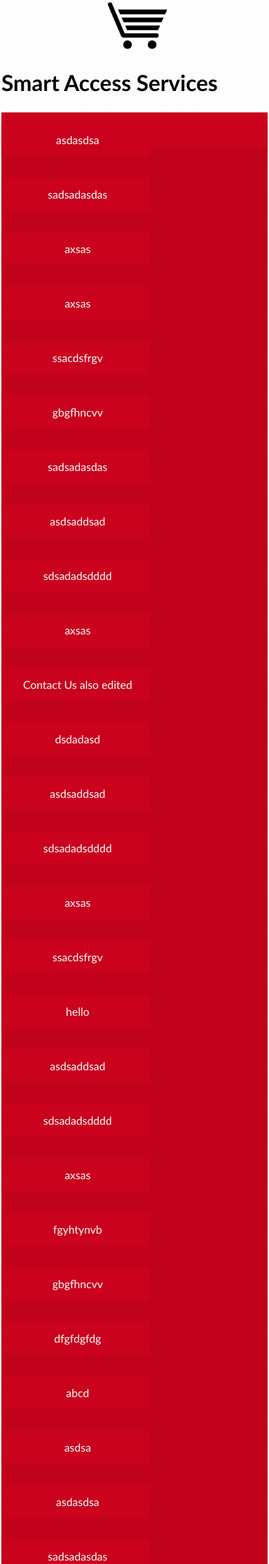
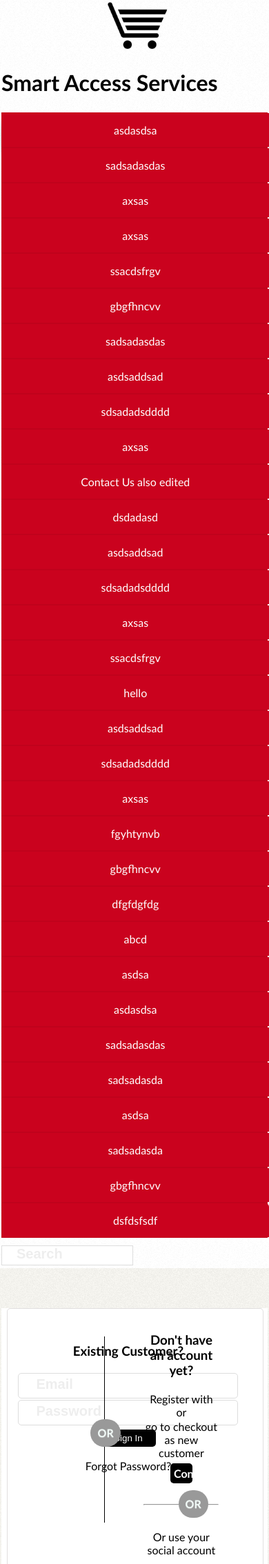
Before and after one commit to infotechnab/smartaservice, a CodeIgniter app: page /bnw/index.php/view/login in a window 390 px wide. Shown: the top 2268 px of the page at 69% size. Run offline with CodeIgniter, Linux system fonts and the light colour scheme; data comes from the database, SQL or seed files in the repository; some libraries are stand-ins or nearby versions.

Commit message:
responsive registration

```diff
--- a/content/uploads/styles/styles.css
+++ b/content/uploads/styles/styles.css
@@ -197,7 +197,7 @@ body
     background-color: #fff;
     min-height: 320px;
     margin-bottom: 25px;
-    width: 35%;
+
 }
 #outerBorder
 {
@@ -211,7 +211,7 @@ body
 }
 .loginLeft
 {
-    width: 40%;
+
     margin: 3%;
     padding: 1%;
     float: left;
@@ -553,7 +553,14 @@ div.vertical-line{
     {
         padding: 0px;
     }
-
+#register
+{
+    width: 35%;
+}
+.loginLeft
+{
+    width: 40%;
+}
     #navigation ul li
     {
 
@@ -607,7 +614,10 @@ div.vertical-line{
     {
         padding: 0px;
     }
-
+#register
+{
+    width: 35%;
+}
     #navigation ul li
     {
 
@@ -643,6 +653,10 @@ div.vertical-line{
         background-size: 51%;
         height: 46px;
     }
+    .loginLeft
+{
+    width: 35%;
+}
 }
 @media screen and (max-width : 1280px)
 {
@@ -667,7 +681,10 @@ div.vertical-line{
          margin: 0px 1px 0px 1px;
         padding: 1px 0px 1px 0px;
     }
-
+#register
+{
+    width: 35%;
+}
     .contentContainerImage img
     {
         width: 92%;
@@ -692,6 +709,10 @@ div.vertical-line{
         background-size: 45%;
         height: 46px;
     }
+    .loginLeft
+{
+    width: 35%;
+}
 }
 @media screen and (max-width : 1250px)
 {
@@ -725,6 +746,14 @@ div.vertical-line{
     {
         width: 95%;
     }
+    #register
+{
+    width: 35%;
+}
+.loginLeft
+{
+    width: 35%;
+}
     #searchbox
     {
         width: 10%;
@@ -750,7 +779,10 @@ div.vertical-line{
     {
         padding: 0px 0px 0px 20px;
     }
-
+    #register
+{
+    width: 35%;
+}
     .sliderTable
     {
         width: 90%;
@@ -815,7 +847,14 @@ div.vertical-line{
         float: left;
         margin-right: 10px;
     }
-
+    #register
+{
+    width: 38%;
+}
+.loginLeft
+{
+    width: 30%;
+}
     #cssmenu ul
     {
         width: 100%;
@@ -875,7 +914,24 @@ div.vertical-line{
     }
 }
 @media screen and (max-width : 650px)
-{
+{#cssmenu ul
+    {
+        width: 100%;
+    }
+#cssmenu ul li.has-sub
+    {
+        width: 46.5%;
+    }
+#cssmenu ul li.has-sub a
+    {
+        width: 99%;
+        margin: 0 auto 0 auto;
+        text-align: center;
+    }
+    #cssmenu ul li.has-sub ul li.has-sub
+    {
+        width: 170%;
+    }
     .container
     {
         width: 95%;
@@ -893,7 +949,10 @@ div.vertical-line{
     {
         width: 97%;
     }
-
+#register
+{
+    width: 60%;
+}
     #headerLogo
     {
         padding: 0px 30px 0px 20px;
@@ -944,7 +1003,32 @@ div.vertical-line{
     }
 }
 @media screen and (max-width : 480px)
+{#cssmenu ul
+    {
+        width: 100%;
+    }
+#cssmenu ul li.has-sub
+    {
+        width: 101%;
+        display: block;
+    }
+#cssmenu ul li.has-sub a
+    {
+        width: 94%;
+        margin: 0 auto 0 auto;
+        text-align: center;
+    }
+    #cssmenu ul li.has-sub ul li.has-sub
+    {
+        width: 170%;
+    }
+    #cssmenu .has-sub {
+
+}
+#register
 {
+    width: 80%;
+}
     .container
     {
         width: 95%;
@@ -969,15 +1053,7 @@ div.vertical-line{
         margin: 0 auto 0 auto;
 
     }
-    #navigation ul li
-    {
-        display: block;
-        list-style-type: none;
-        width: 97%;
-        margin: 0px 1px 0px 1px;
-        padding: 15px 5px 15px 5px;
-        float: left;
-    }
+
     #detailsImageLarge img
     {
         width: 125px;
@@ -1018,7 +1094,32 @@ div.vertical-line{
 }
 
 @media screen and (max-width : 360px)
+{#cssmenu ul
+    {
+        width: 100%;
+    }
+#cssmenu ul li.has-sub
+    {
+        width: 100%;
+        display: block;
+    }
+#cssmenu ul li.has-sub a
+    {
+        width: 92.5%;
+        margin: 0 auto 0 auto;
+        text-align: center;
+    }
+    #cssmenu ul li.has-sub ul li.has-sub
+    {
+        width: 170%;
+    }
+    #cssmenu .has-sub {
+
+}
+#register
 {
+    width: 100%;
+}
     .container
     {
         width: 95%;
@@ -1046,15 +1147,7 @@ div.vertical-line{
         padding: 0px 30px 0px 100px;
         margin: 0 auto 0 auto;
     }
-    #navigation ul li
-    {
-        display: block;
-        list-style-type: none;
-        width: 96%;
-        margin: 0px 1px 0px 1px;
-        padding: 15px 5px 15px 5px;
-        float: left;
-    }
+
     #detailsImageLarge img
     {
         width: 95%;
--- a/nbproject/private/private.xml
+++ b/nbproject/private/private.xml
@@ -2,6 +2,8 @@
 <project-private xmlns="http://www.netbeans.org/ns/project-private/1">
     <editor-bookmarks xmlns="http://www.netbeans.org/ns/editor-bookmarks/2" lastBookmarkId="0"/>
     <open-files xmlns="http://www.netbeans.org/ns/projectui-open-files/2">
-        <group/>
+        <group>
+            <file>file:/C:/wamp/www/smartaservice/content/uploads/styles/styles.css</file>
+        </group>
     </open-files>
 </project-private>
```
Also changed, not shown: application/views/templates/shipping.php (+7 -7 lines), application/views/templates/userRegistration.php (+7 -7 lines).
